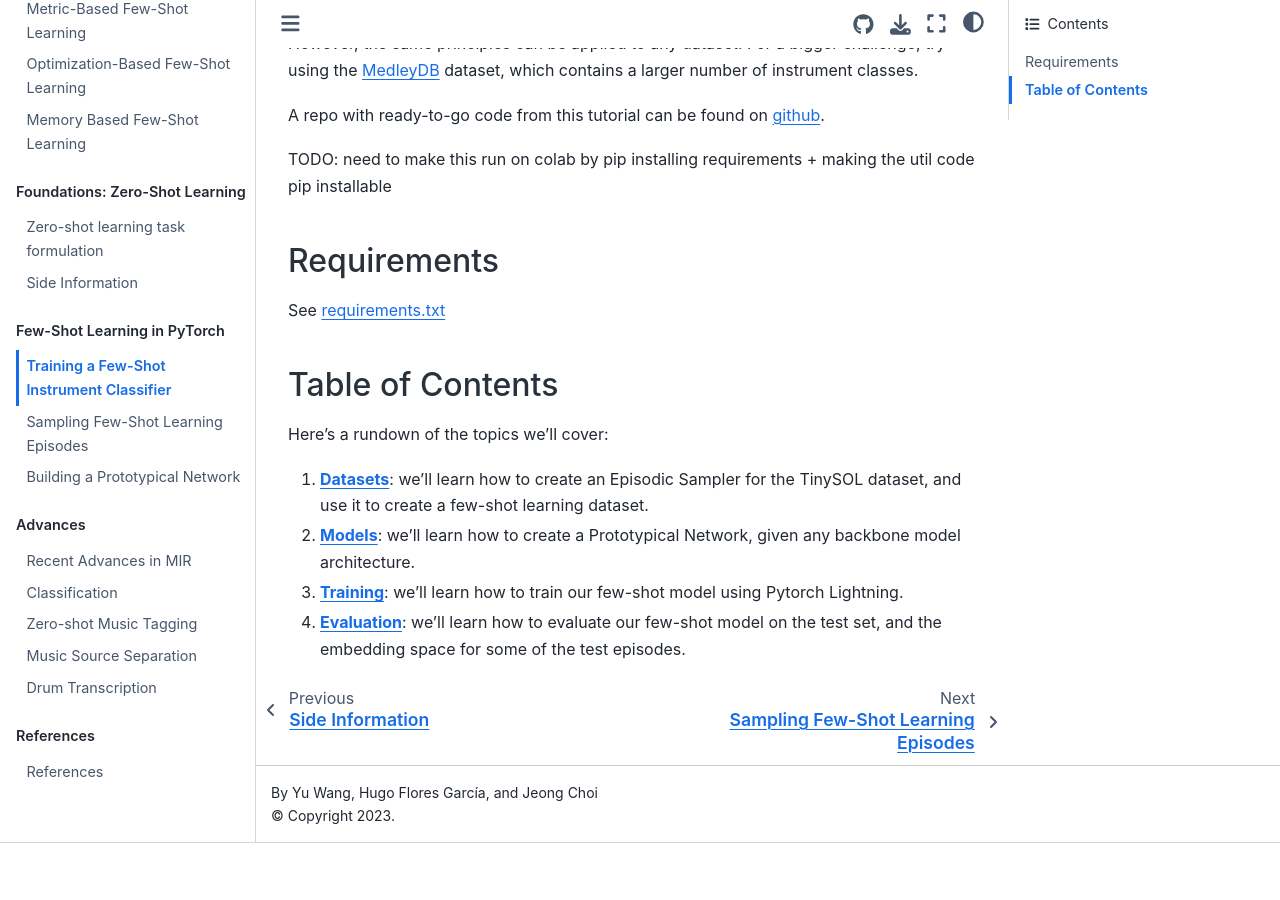
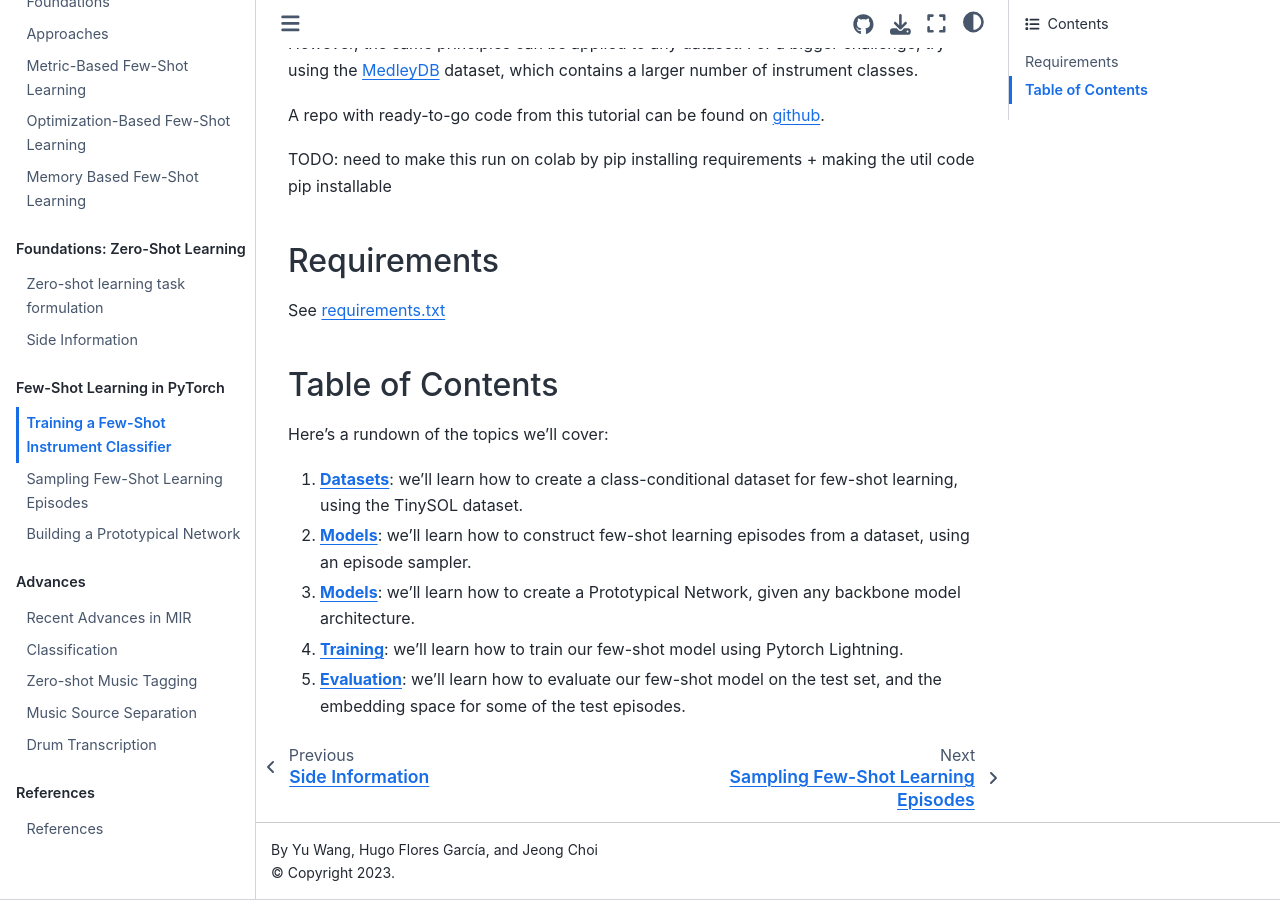
Before and after one commit to music-fsl-zsl/tutorial, a Jupyter Book: the page built from book/fsl-example/intro.md, in a window 1280 px wide and 900 px high, scrolled down 1075 px. Built offline with Jupyter Book 1.0.4 settings and Sphinx 7.4.7 and the Sphinx Book theme 1.1.4, drawn with Linux system fonts in a browser that asks for light colours; pages that are not in the unit, such as notebooks, are missing from menus; before the commit the page ends 1918 px from its top, so only the background shows below that.

Commit message:
update toc for code example

```diff
--- a/book/fsl-example/intro.md
+++ b/book/fsl-example/intro.md
@@ -30,7 +30,8 @@
 
 Here's a rundown of the topics we'll cover:
 
-1. [**Datasets**](/fsl-example/datasets): we'll learn how to create an Episodic Sampler for the TinySOL dataset, and use it to create a few-shot learning dataset.
-2. [**Models**](/fsl-example/models): we'll learn how to create a Prototypical Network, given any backbone model architecture.
-3. [**Training**](/fsl-example/training): we'll learn how to train our few-shot model using Pytorch Lightning.
-4. [**Evaluation**](/fsl-example/evaluation): we'll learn how to evaluate our few-shot model on the test set, and the embedding space for some of the test episodes.
+1. [**Datasets**](/fsl-example/datasets): we'll learn how to create a class-conditional dataset for few-shot learning, using the TinySOL dataset.
+2. [**Models**](/fsl-example/episodes): we'll learn how to construct few-shot learning episodes from a dataset, using an episode sampler.
+3. [**Models**](/fsl-example/models): we'll learn how to create a Prototypical Network, given any backbone model architecture.
+4. [**Training**](/fsl-example/training): we'll learn how to train our few-shot model using Pytorch Lightning.
+5. [**Evaluation**](/fsl-example/evaluation): we'll learn how to evaluate our few-shot model on the test set, and the embedding space for some of the test episodes.
```
